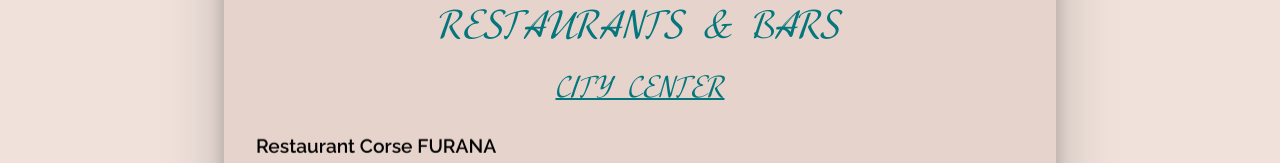
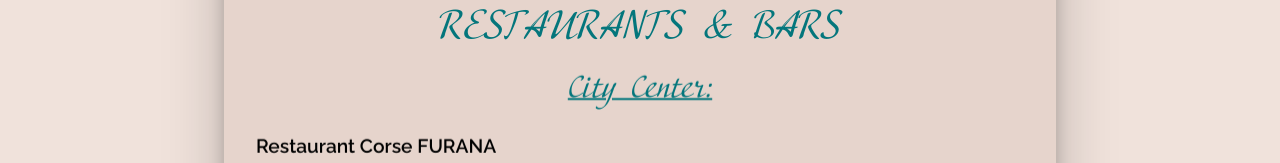
Before and after one commit to max481516/Celine-Pierre, a React (Vite) app: page /RnB in a window 1280 px wide. Shown: the part 439-602 px from the top of the page. Built offline with nearby package versions, Linux system fonts and the light colour scheme; no server answers.

Commit message:
made SectionTitle a component with animation

```diff
--- /dev/null
+++ b/src/components/SectionTitle.jsx
@@ -0,0 +1,18 @@
+import styled from "styled-components";
+import { FONTS } from "../constants";
+import FadeInSection from "./FadeInSection";
+export default function SectionTitle({ title }) {
+  return (
+    <FadeInSection>
+      <Title>{title}</Title>
+    </FadeInSection>
+  );
+}
+
+const Title = styled.h2`
+  ${FONTS.titleFont};
+  text-decoration: underline 2px;
+  font-size: 1.9rem;
+  color: var(--color-primary-blue);
+  text-align: center;
+`;
--- a/src/locales/en/translation.json
+++ b/src/locales/en/translation.json
@@ -103,8 +103,8 @@
 
   "R&B": {
     "Title": "RESTAURANTS & BARS",
-    "Section1": "CITY CENTER",
-    "Section2": "FESTIVE RESTAURANTS"
+    "Section1": "City Center:",
+    "Section2": "Festive Restaurants:"
   },
 
   "Beaches": {
@@ -122,7 +122,7 @@
     "Title": "SERVICES",
     "SubTitle": "Baby-sitters:",
     "SitterDescription": "We have arranged for a babysitter to take care of your little ones so you can fully enjoy your evening.",
-    "SubTitle2": "BEAUTY:"
+    "SubTitle2": "Beauty:"
   },
 
   "Transports": {
--- a/src/locales/fr/translation.json
+++ b/src/locales/fr/translation.json
@@ -104,15 +104,15 @@
 
   "R&B": {
     "Title": "RESTAURANTS & BARS",
-    "Section1": "CENTRE VILLE",
-    "Section2": "AMBIANCÉS"
+    "Section1": "Centre-ville:",
+    "Section2": "Ambiancés:"
   },
 
   "Beaches": {
     "Title": "PLAGES",
     "Section1": "Plages de Palombaggia:",
     "Section2": "Plage de Santa Giulia:",
-    "Section3": "Bonifacio :"
+    "Section3": "Bonifacio:"
   },
 
   "Activities": {
@@ -121,9 +121,9 @@
 
   "Services": {
     "Title": "SERVICES",
-    "SubTitile": "Baby-sitters:",
+    "SubTitle": "Baby-sitters:",
     "SitterDescription": "Nous avons prévu une baby-sitter pour garder vos petits, afin que vous puissiez profiter pleinement de votre soirée.",
-    "SubTitle2": "BEAUTÉ:"
+    "SubTitle2": "Beauté:"
   },
 
   "Transports": {
--- a/src/locales/ru/translation.json
+++ b/src/locales/ru/translation.json
@@ -103,8 +103,8 @@
 
   "R&B": {
     "Title": "РЕСТОРАНЫ И БАРЫ",
-    "Section1": "ЦЕНТР ГОРОДА",
-    "Section2": "АТМОСФЕРНЫЕ"
+    "Section1": "Центр города:",
+    "Section2": "Атмосферные:"
   },
 
   "Beaches": {
@@ -122,7 +122,7 @@
     "Title": "УСЛУГИ",
     "SubTitle": "Няни:",
     "SitterDescription": "Мы предусмотрели няню, чтобы позаботиться о ваших детях и вы могли полностью насладиться вашим вечером.",
-    "SubTitle2": "КРАСОТА:"
+    "SubTitle2": "Красота:"
   },
 
   "Transports": {
--- a/src/pages/Events/Saturday.jsx
+++ b/src/pages/Events/Saturday.jsx
@@ -348,7 +348,6 @@ const StyledIcon = styled.div`
 `;
 
 const StyledBorder = styled(Border)`
-  padding-bottom: 1rem;
   color: var(--color-primary-blue);
 `;
 
--- a/src/pages/Infos/Beaches.jsx
+++ b/src/pages/Infos/Beaches.jsx
@@ -2,9 +2,9 @@ import InfoElement from "../../components/InfoElement";
 import styled from "styled-components";
 import { FONTS, QUERIES } from "../../constants";
 import Border from "../../media/Border.svg?react";
-
 import { useTranslation } from "react-i18next";
 import StyledSeparator from "../../components/Separator";
+import SectionTitle from "../../components/SectionTitle";
 
 export default function RnB() {
   const { t } = useTranslation();
@@ -15,7 +15,8 @@ export default function RnB() {
         <StyledBorder />
         <Title>{t("Beaches.Title")}</Title>
         <Section>
-          <SectionTitle>{t("Beaches.Section1")}</SectionTitle>
+          <SectionTitle title={t("Beaches.Section1")} />
+
           <InfoElement
             name="Playa Baggia"
             location="Place de Palombaggia, Lieut dit Tamaricciu, 20137 Porto-Vecchio"
@@ -121,7 +122,7 @@ export default function RnB() {
           />
         </Section>
         <Section>
-          <SectionTitle>{t("Beaches.Section2")}</SectionTitle>
+          <SectionTitle title={t("Beaches.Section2")} />
           <InfoElement
             name="Bar Plage Santa Giulia"
             location="Plage de Santa Giulia
@@ -178,7 +179,7 @@ export default function RnB() {
           />
         </Section>
         <Section>
-          <SectionTitle>{t("Beaches.Section3")}</SectionTitle>
+          <SectionTitle title={t("Beaches.Section3")} />
           <InfoElement
             name="Maora Beach"
             location="Plage de Maora Golfe de Santa Manza , 20169 Bonifacio"
@@ -256,15 +257,6 @@ const Title = styled.h2`
 `;
 const Section = styled.section``;
 
-const SectionTitle = styled.h2`
-  ${FONTS.titleFont};
-  text-decoration: underline 2px;
-  font-size: 1.9rem;
-  color: var(--color-primary-blue);
-  text-align: center;
-  margin-top: 0.5;
-`;
-
 const StyledImage = styled.img`
   object-fit: cover;
   width: 100%;
--- a/src/pages/Infos/RnB.jsx
+++ b/src/pages/Infos/RnB.jsx
@@ -4,6 +4,7 @@ import { FONTS, QUERIES } from "../../constants";
 import Border from "../../media/Border.svg?react";
 import { useTranslation } from "react-i18next";
 import StyledSeparator from "../../components/Separator";
+import SectionTitle from "../../components/SectionTitle";
 
 export default function RnB() {
   const { t } = useTranslation();
@@ -14,7 +15,7 @@ export default function RnB() {
         <StyledBorder />
         <Title>{t("R&B.Title")}</Title>
         <Section>
-          <SectionTitle>{t("R&B.Section1")}</SectionTitle>
+          <SectionTitle title={t("R&B.Section1")} />
           <InfoElement
             name="Restaurant Corse FURANA"
             location="Rue de la Porte Génoise, 20137 Porto-Vecchio"
@@ -120,7 +121,7 @@ export default function RnB() {
           />
         </Section>
         <Section style={{ paddingTop: "1rem" }}>
-          <SectionTitle>{t("R&B.Section2")}</SectionTitle>
+          <SectionTitle title={t("R&B.Section2")} />
           <InfoElement
             name="B 52"
             location="Quai Jérôme Comparetti, 20169 Bonifacio"
@@ -252,15 +253,6 @@ const Title = styled.h2`
 
 const Section = styled.section``;
 
-const SectionTitle = styled.h2`
-  ${FONTS.titleFont};
-  text-decoration: underline 2px;
-  font-size: 1.9rem;
-  color: var(--color-primary-blue);
-  text-align: center;
-  margin-top: 0.5;
-`;
-
 const StyledImage = styled.img`
   object-fit: cover;
   width: 100%;
--- a/src/pages/Infos/Services.jsx
+++ b/src/pages/Infos/Services.jsx
@@ -4,6 +4,7 @@ import { FONTS, QUERIES } from "../../constants";
 import Border from "../../media/Border.svg?react";
 
 import { useTranslation } from "react-i18next";
+import SectionTitle from "../../components/SectionTitle";
 
 export default function Services() {
   const { t } = useTranslation();
@@ -13,7 +14,7 @@ export default function Services() {
       <FrameContainer>
         <StyledBorder />
         <Title>{t("Services.Title")}</Title>
-        <SubTitle>{t("Services.SubTitle")}</SubTitle>
+        <SectionTitle title={t("Services.SubTitle")} />
         <SitterDescription>{t("Services.SitterDescription")}</SitterDescription>
         <InfoElement
           picture={
@@ -37,7 +38,7 @@ export default function Services() {
             </picture>
           }
         />
-        <SubTitle>{t("Services.SubTitle2")}</SubTitle>
+        <SectionTitle title={t("Services.SubTitle2")} />
         <InfoElement
           name="DESSANGE Coiffeur Porto Vecchio"
           location="Pl. Sainte-Croix, 20137 Porto-Vecchio"
@@ -113,19 +114,6 @@ const Title = styled.h2`
   }
 `;
 
-const SubTitle = styled.h3`
-  ${FONTS.titleFont};
-  text-decoration: underline 2px;
-  color: var(--color-primary-blue);
-  text-align: center;
-  font-size: 1.8rem;
-
-  @media ${QUERIES.largeTabletAndUp} {
-    font-size: 2rem;
-    color: var(--color-primary-blue);
-  }
-`;
-
 const SitterDescription = styled.p`
   ${FONTS.titleFont};
   font-size: 1.2rem;
--- a/src/pages/Infos/Transports.jsx
+++ b/src/pages/Infos/Transports.jsx
@@ -2,8 +2,8 @@ import InfoElement from "../../components/InfoElement";
 import styled from "styled-components";
 import { FONTS, QUERIES } from "../../constants";
 import Border from "../../media/Border.svg?react";
-import Separator from "../../media/Separator.svg?react";
 import { useTranslation } from "react-i18next";
+import SectionTitle from "../../components/SectionTitle";
 
 export default function Transports() {
   const { t } = useTranslation();
@@ -14,7 +14,7 @@ export default function Transports() {
         <StyledBorder />
         <Title>{t("Transports.Title")}</Title>
         <Section>
-          <SectionTitle>{t("Transports.SectionTitle")}</SectionTitle>
+          <SectionTitle title={t("Transports.SectionTitle")} />
           <InfoElement
             name="SIXT FIGARI"
             location=" Route de l'aeroport, 20114 Figari"
@@ -258,14 +258,6 @@ const Title = styled.h2`
 
 const Section = styled.section``;
 
-const SectionTitle = styled.h2`
-  ${FONTS.titleFont};
-  font-size: 1.9rem;
-  color: var(--color-primary-blue);
-  text-align: center;
-  margin-top: 0.5;
-`;
-
 const StyledImage = styled.img`
   object-fit: cover;
   width: 100%;
@@ -283,10 +275,6 @@ const StyledBottomBorder = styled(StyledBorder)`
   transform: rotate(180deg);
 `;
 
-const StyledSeparator = styled(Separator)`
-  color: var(--color-primary-blue);
-`;
-
 const SixtStyledImage = styled(StyledImage)`
   max-height: 450px;
 `;
```
